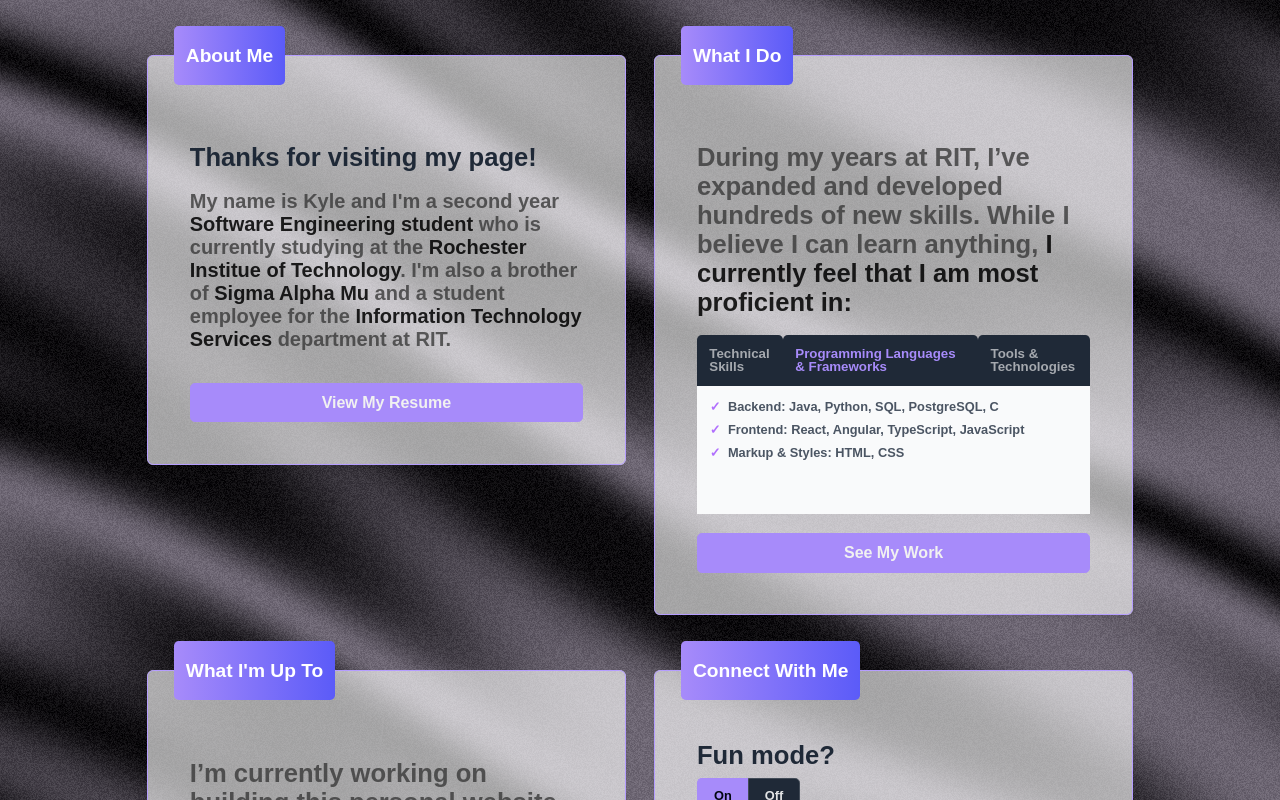
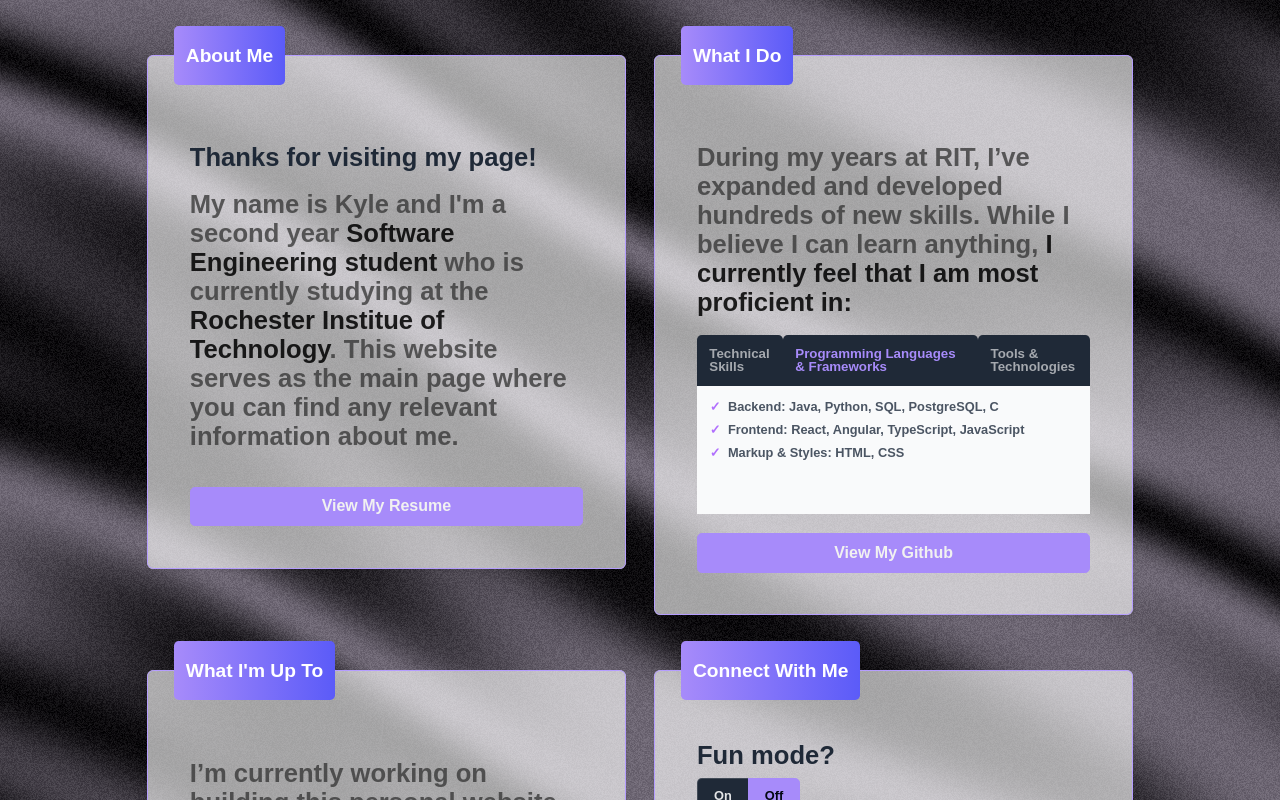
Before and after one commit to kl5391/kl5391.github.io, a React (Vite) app: page / in a window 1280 px wide. Shown: the top 800 px of the page. Built offline with nearby package versions, Linux system fonts and the light colour scheme; a web font is replaced by a local one.

Commit message:
continued additions and improvements to website

```diff
--- a/src/pages/Home.jsx
+++ b/src/pages/Home.jsx
@@ -17,7 +17,7 @@ export default function Home() {
   const navigate = useNavigate();
   const [activeIndex, setActiveIndex] = useState(1);
   const options = ["On", "Off"];
-  const [value, setValue] = useState(options[0]);
+  const [value, setValue] = useState(options[1]);
 
   const items = [
     { label: "Technical Skills" },
@@ -78,7 +78,6 @@ export default function Home() {
       );
     }
   }
-
   return (
     <>
       <div className="silk-container">
@@ -98,13 +97,13 @@ export default function Home() {
             className="info-card"
           >
             <h1>Thanks for visiting my page!</h1>
-            <h1 style={{ color: "#363636c7", fontSize: 25 }}>
+            <h1 style={{ color: "#363636c7" }}>
               My name is Kyle and I'm a second year{" "}
               <b>Software Engineering student</b> who is currently studying at
               the
-              <b> Rochester Institue of Technology</b>. I'm also a brother of{" "}
-              <b>Sigma Alpha Mu</b> and a student employee for the{" "}
-              <b>Information Technology Services</b> department at RIT.
+              <b> Rochester Institue of Technology</b>. This website serves as
+              the main page where you can find any relevant information about
+              me.
             </h1>
             <Link to="/resume">
               <InteractButton text={"View My Resume"} />
@@ -131,7 +130,7 @@ export default function Home() {
               <ListObject activeIndex={activeIndex} />
             </span>
             <Link to="https://github.com/kl5391">
-              <InteractButton text={"See My Work"} />
+              <InteractButton text={"View My Github"} />
             </Link>
           </Fieldset>
 
@@ -156,7 +155,11 @@ export default function Home() {
               <h1>Fun mode?</h1>
               <SelectButton
                 value={value}
-                onChange={(e) => setValue(e.value)}
+                onChange={(e) => {
+                  if (e.value) {
+                    setValue(e.value);
+                  }
+                }}
                 options={options}
               />
             </div>
```
